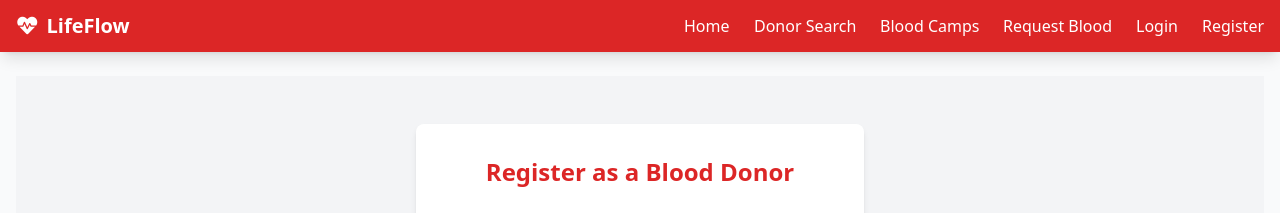
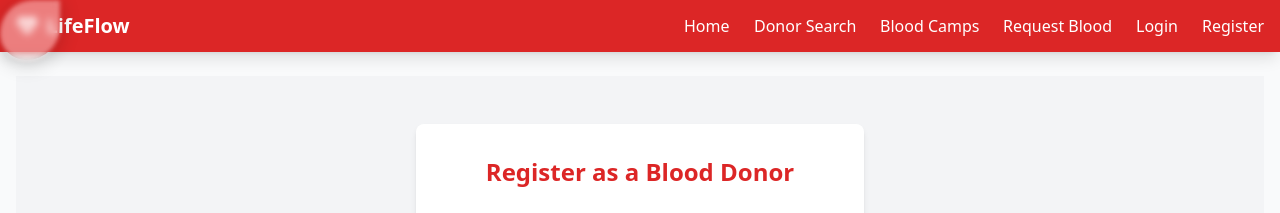
Before and after one commit to jhaanurag/Blood-Donation, a PHP site: page /register.php in a window 1280 px wide. Shown: the top 213 px of the page. Run offline with PHP 8.4, Linux system fonts and the light colour scheme; some libraries are stand-ins or nearby versions.

Commit message:
added blood follower

```diff
--- a/assets/styles.css
+++ b/assets/styles.css
@@ -14,3 +14,31 @@
 * {
     animation: perspec 0.4s ease forwards;
 }
+
+#mouse-follower {
+    position: fixed;
+    top: 0;
+    left: 0;
+    width: 60px; /* Adjust size as needed */
+    height: 60px; /* Adjust size as needed */
+    background-color: rgba(255, 227, 227, 0.466); /* White with some transparency */
+    border-top-left-radius: 70%;
+    border-bottom-left-radius: 55%;
+    border-bottom-right-radius: 70%;
+    transform: translate(-50%, -50%);
+    pointer-events: none; /* Ignore mouse events on the blob itself */
+    z-index: 9999; /* Ensure it's on top */
+    filter: blur(2px);
+    /* transform: translate(-50%, -50%); Remove this */
+    /* transition: transform 0.1s ease-out; Remove this */
+    transition: top 0.1s ease-out, left 0.1s ease-out; /* Add this */
+    /* will-change: transform; Remove this */
+    will-change: top, left; /* Add this */
+    opacity: 0; /* Start hidden */
+    backdrop-filter: blur(3px);
+    box-shadow: 0 4px 20px rgba(0, 0, 0, 0.2);
+}
+
+*:hover #mouse-follower {
+    opacity: 1; /* Show when mouse is over body */
+}
--- a/includes/footer.php
+++ b/includes/footer.php
@@ -1,4 +1,4 @@
-    </main>
+</main>
     <!-- Footer -->
     <footer class="bg-red-600 text-white py-6 mt-12">
         <div class="container mx-auto px-4">
@@ -35,6 +35,8 @@
         </div>
     </footer>
 
+    <div id="mouse-follower"></div> <!-- Add the blob element -->
+
     <script>
         // Mobile menu toggle
         const mobileMenuButton = document.getElementById('mobile-menu-button');
@@ -45,6 +47,29 @@
                 mobileMenu.classList.toggle('hidden');
             });
         }
+
+        // Mouse follower logic
+        const follower = document.getElementById('mouse-follower');
+        const followerSize = 30; // Match the CSS width/height
+        if (follower) {
+            document.addEventListener('mousemove', (e) => {
+                // Use requestAnimationFrame for smoother animation
+                requestAnimationFrame(() => {
+                    follower.style.left = `${e.clientX - followerSize / 2}px`; // Set left position, adjusting for centering
+                    follower.style.top = `${e.clientY - followerSize / 2}px`; // Set top position, adjusting for centering
+                });
+            });
+
+            // Hide follower when mouse leaves the window
+            document.addEventListener('mouseleave', () => {
+                 follower.style.opacity = '0';
+            });
+
+             // Show follower when mouse enters the window
+            document.addEventListener('mouseenter', () => {
+                 follower.style.opacity = '1';
+            });
+        }
     </script>
 </body>
 </html>
--- a/register.php
+++ b/register.php
@@ -54,10 +54,14 @@ if ($_SERVER["REQUEST_METHOD"] == "POST") {
 
     if (empty($phone)) {
         $errors[] = "Phone number is required.";
+    } elseif (!preg_match('/^\d{10}$/', $phone)) { // Basic validation for 10 digits
+        $errors[] = "Invalid phone number format. Please enter 10 digits.";
     }
 
     if (empty($age) || $age < 18) {
         $errors[] = "Age must be 18 or above.";
+    } elseif ($age > 100) { // Optional: Add a reasonable upper limit for age
+        $errors[] = "Please enter a valid age.";
     }
 
     if (empty($blood_group)) {
@@ -99,7 +103,17 @@ if ($_SERVER["REQUEST_METHOD"] == "POST") {
             // Send welcome email
             $subject = "Welcome to the Blood Donation System!";
             $message = "Dear " . htmlspecialchars($name) . ",<br><br>Thank you for registering as a blood donor. Your commitment helps save lives!<br><br>You can now log in to your dashboard to book appointments and manage your profile.<br><br>Best regards,<br>The Blood Donation Team";
-            send_email($email, $subject, $message);
+
+            // Check if email sending was successful
+            if (!send_email($email, $subject, $message)) {
+                // Log the error or store a temporary message for debugging
+                // Note: The user is redirected immediately after, so they won't see this directly
+                // You might want to log this to a file instead for better debugging
+                error_log("Registration email failed to send to: " . $email);
+                // Optionally set a session variable if you want to try and display a message later,
+                // though it might be cleared or overwritten by the redirect target page.
+                // $_SESSION['warning'] = "Registration successful, but the welcome email could not be sent.";
+            }
 
             header("Location: /dashboard/donor.php");
             exit;
```
